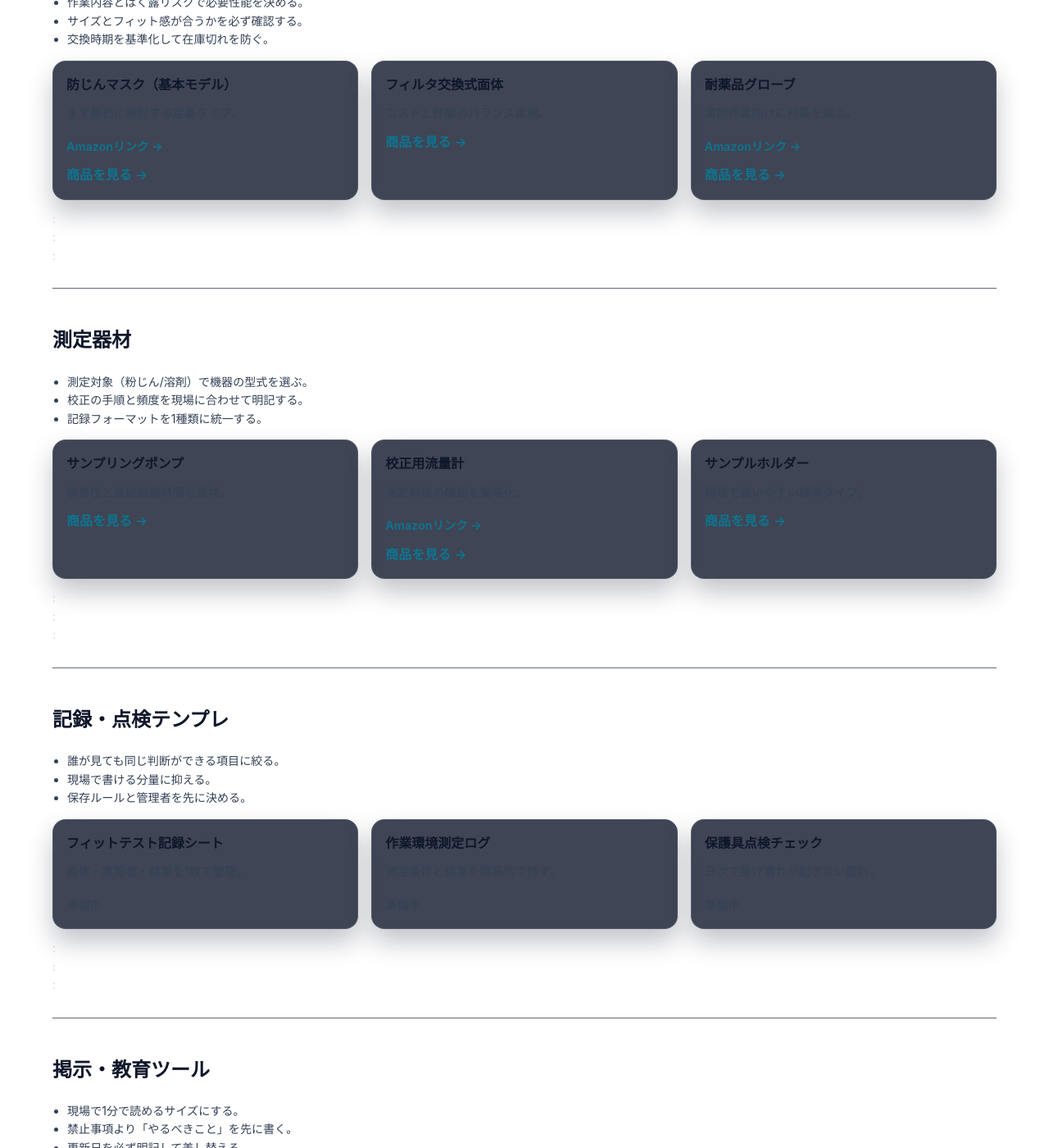
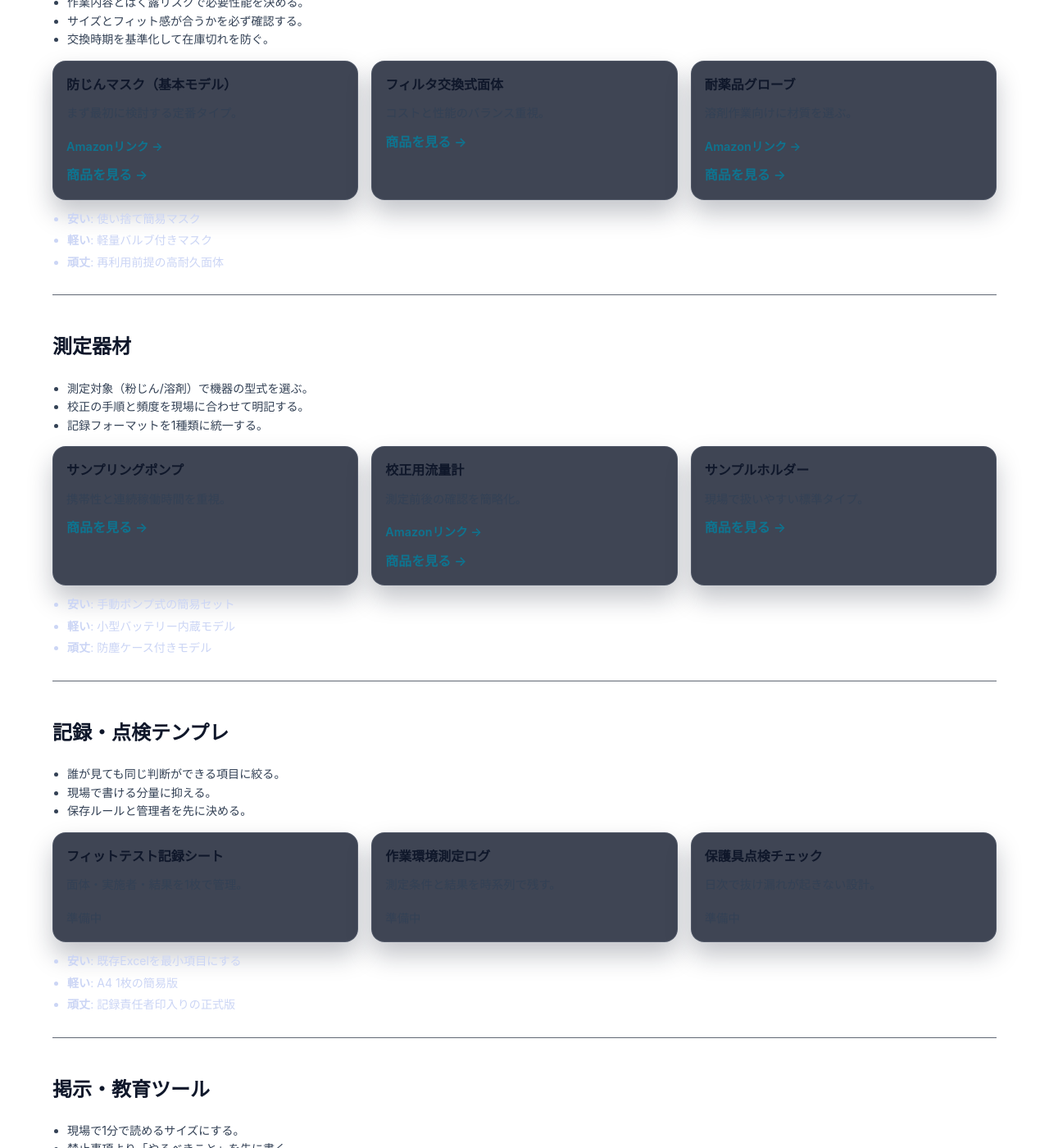
Before and after one commit to rodoeisei-lab/rodoeisei-lab, a Jekyll site: the page built from products/index.md, in a window 1280 px wide and 1400 px high, scrolled down 372 px. Shown: the whole window at 82% size. Built offline with Jekyll 4.4.1, drawn with Linux system fonts in a browser that asks for light colours; some of the changed text lies outside the part shown.

Commit message:
Fix baseurl-safe card links and products alternatives rendering

```diff
--- a/_includes/list-card.html
+++ b/_includes/list-card.html
@@ -1,6 +1,17 @@
 {% assign card_classes = "card" %}
 {% if include.class %}
   {% assign card_classes = card_classes | append: " " | append: include.class %}
+{% endif %}
+{% assign card_link_url = nil %}
+{% if include.link_url %}
+  {% assign link_prefix = include.link_url | slice: 0, 2 %}
+  {% assign link_mailto = include.link_url | slice: 0, 7 %}
+  {% assign link_tel = include.link_url | slice: 0, 4 %}
+  {% if include.link_url contains "://" or link_prefix == "//" or link_prefix == "#" or link_mailto == "mailto:" or link_tel == "tel:" %}
+    {% assign card_link_url = include.link_url %}
+  {% else %}
+    {% assign card_link_url = include.link_url | relative_url %}
+  {% endif %}
 {% endif %}
 <article class="{{ card_classes }}"{% if include.data_attrs %} {{ include.data_attrs }}{% endif %}>
   {% if include.image_fallback %}
@@ -10,8 +21,8 @@
   {% assign fallback_srcset = fallback_srcset | replace: '/assets/', baseurl_assets %}
   {% assign avif_srcset = include.image_avif_srcset | replace: '/assets/', baseurl_assets %}
   {% assign webp_srcset = include.image_webp_srcset | replace: '/assets/', baseurl_assets %}
-  {% if include.link_url %}
-  <a class="card-media" href="{{ include.link_url | relative_url }}" aria-hidden="true" tabindex="-1">
+  {% if card_link_url %}
+  <a class="card-media" href="{{ card_link_url }}" aria-hidden="true" tabindex="-1">
 {% else %}
   <div class="card-media" aria-hidden="true">
 {% endif %}
@@ -33,7 +44,7 @@
         height="{{ include.image_height | default: 360 }}"
       >
     </picture>
-{% if include.link_url %}
+{% if card_link_url %}
   </a>
 {% else %}
   </div>
@@ -73,7 +84,7 @@
   {% if include.meta %}
   <p class="card-meta">{{ include.meta }}</p>
   {% endif %}
-  {% if include.link_url %}
-  <a class="card-link" href="{{ include.link_url | relative_url }}">{{ include.link_label | default: "詳しく見る →" }}</a>
+  {% if card_link_url %}
+  <a class="card-link" href="{{ card_link_url }}">{{ include.link_label | default: "詳しく見る →" }}</a>
   {% endif %}
 </article>
--- a/assets/css/main.css
+++ b/assets/css/main.css
@@ -972,8 +972,12 @@ body.nav-open { overflow: hidden; }
   color: #cbd5f5;
   font-size: .88rem;
 }
-.tools-alternatives span {
-  display: block;
+.tools-alternatives ul {
+  margin: 0;
+  padding-left: 18px;
+}
+.tools-alternatives li + li {
+  margin-top: 4px;
 }
 
 .footer {
--- a/products/index.md
+++ b/products/index.md
@@ -48,9 +48,13 @@ permalink: /products/
     {% endfor %}
   </div>
   <div class="tools-alternatives">
-    {% for alt in section.alternatives %}
-    <span>{{ alt[0] }}: {{ alt[1] }}</span>
-    {% endfor %}
+    <ul>
+      {% for alt in section.alternatives %}
+        {% for option in alt %}
+        <li><strong>{{ option[0] }}</strong>: {{ option[1] }}</li>
+        {% endfor %}
+      {% endfor %}
+    </ul>
   </div>
 </section>
 {% endfor %}
```
